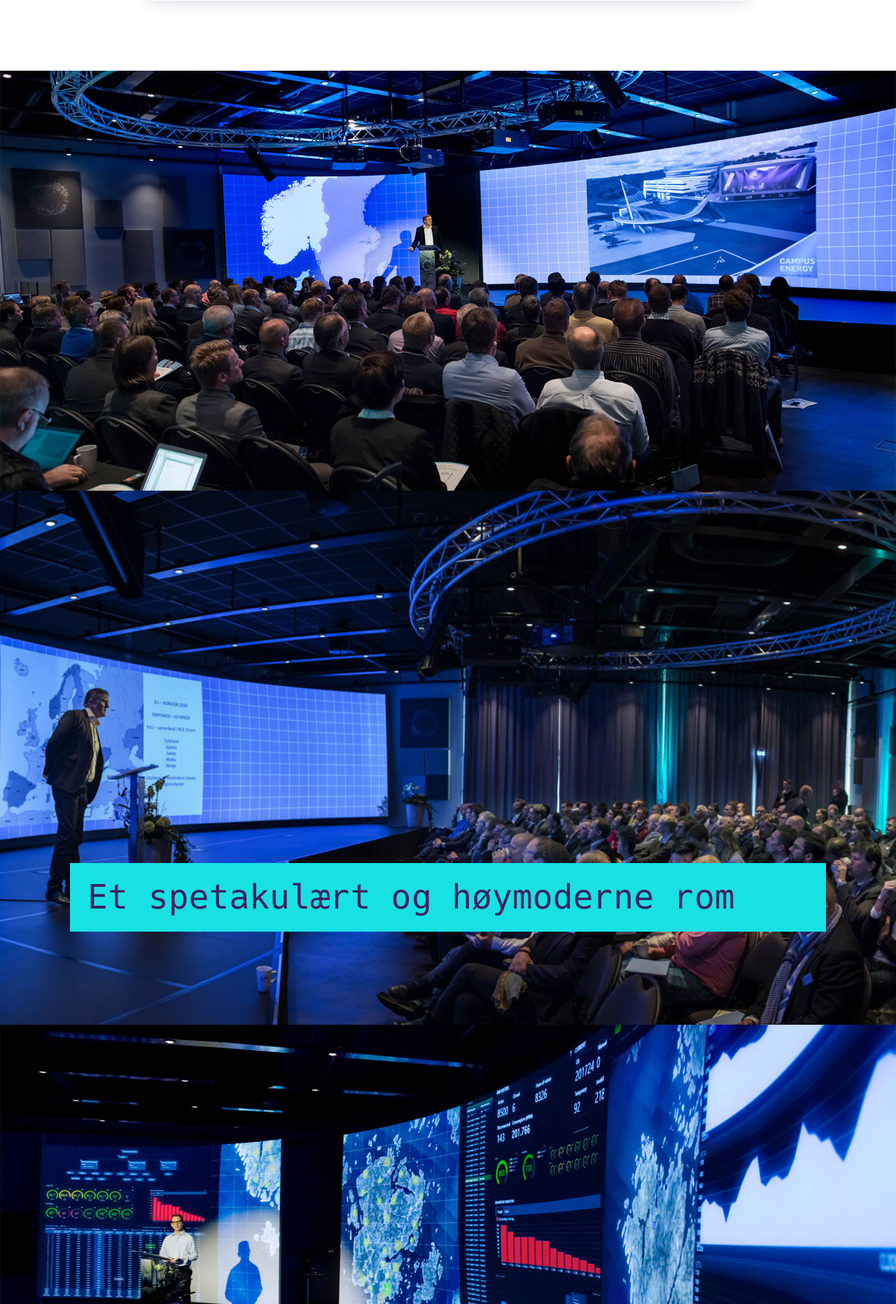
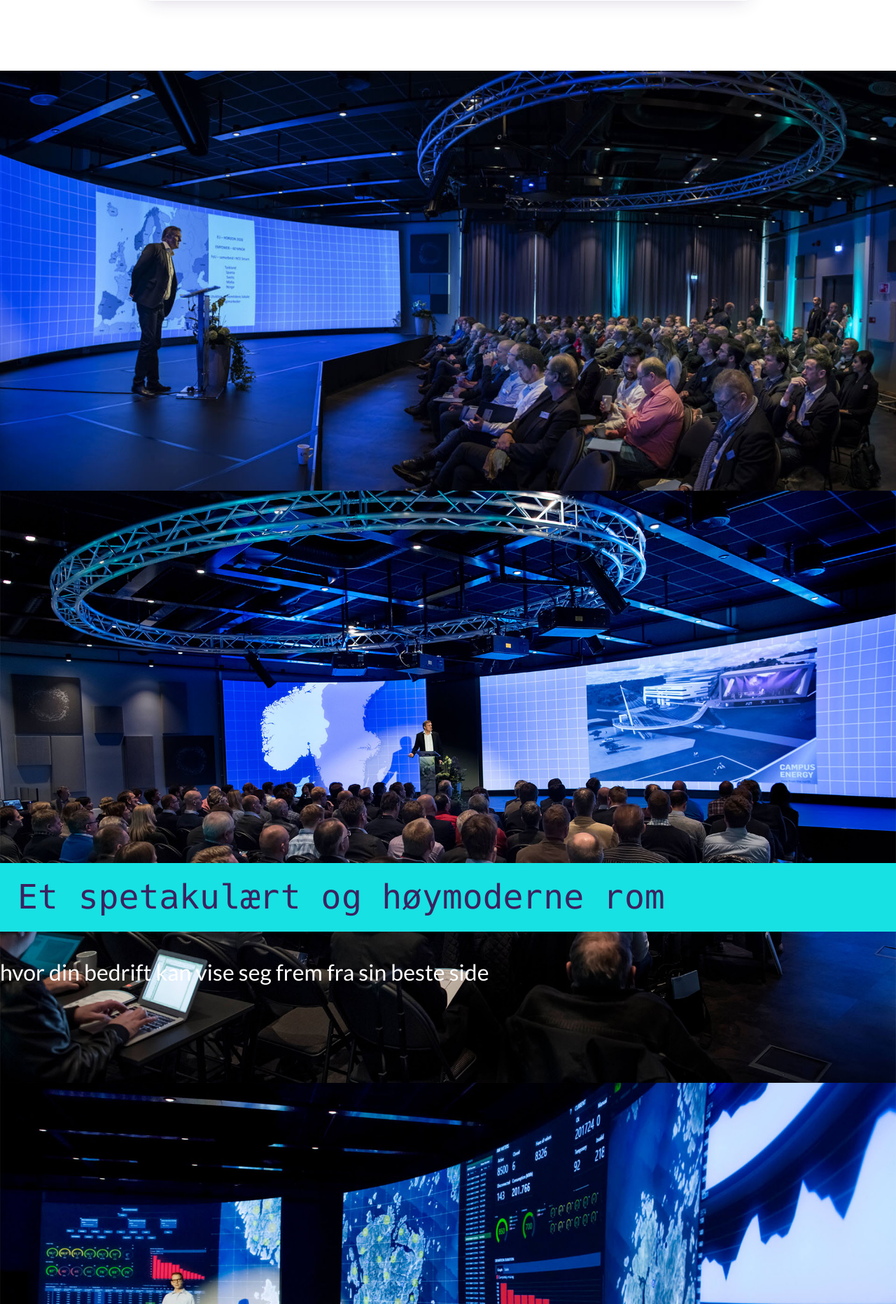
Before and after one commit to bjornarhagen/edu-hio-bjornarh, a PHP site: page /prosjekter/infprog/2016-1/oblig-5/oppgave-1-2-3.php in a window 1280 px wide. Shown: the part 2341-4204 px from the top of the page at 70% size. Run offline with PHP 8.4, Linux system fonts and the light colour scheme.

Commit message:
Better "gallery"

```diff
--- a/prosjekter/infprog/2016-1/oblig-5/oppgave-1-2-3.php
+++ b/prosjekter/infprog/2016-1/oblig-5/oppgave-1-2-3.php
@@ -244,16 +244,17 @@
         </section>
         </main>
         <section>
-            <div class="row bg-image bg-fixed" style="background-image: url('oppgave-1-2-3-materiale/_c-header-2.jpg');">
+            <div class="row bg-image bg-fixed" style="background-image: url('oppgave-1-2-3-materiale/_c-header-3.jpg');">
                 <div class="space-a-large"></div>
                 <div class="space-a-large"></div>
                 <div class="space-a-large"></div>
             </div>
-            <div class="row bg-image" style="background-image: url('oppgave-1-2-3-materiale/_c-header-3.jpg');">
+            <div class="row bg-image" style="background-image: url('oppgave-1-2-3-materiale/_c-header-2.jpg');">
                 <div class="space-a-large"></div>
                 <div class="space-a-large"></div>
-                <div class="space-a-large">
+                <div id="o1-gallery-fancy-text" class="space-v-large">
                     <h1 class="font-brand o1-primary-text o1-accent-bg font-medium space-a-small">Et spetakulært og høymoderne rom</h1>
+                    <p class="white-text font-small">hvor din bedrift kan vise seg frem fra sin beste side</p>
                 </div>
             </div>
             <div class="row bg-image bg-fixed" style="background-image: url('oppgave-1-2-3-materiale/_c-header-1.jpg');">
```
